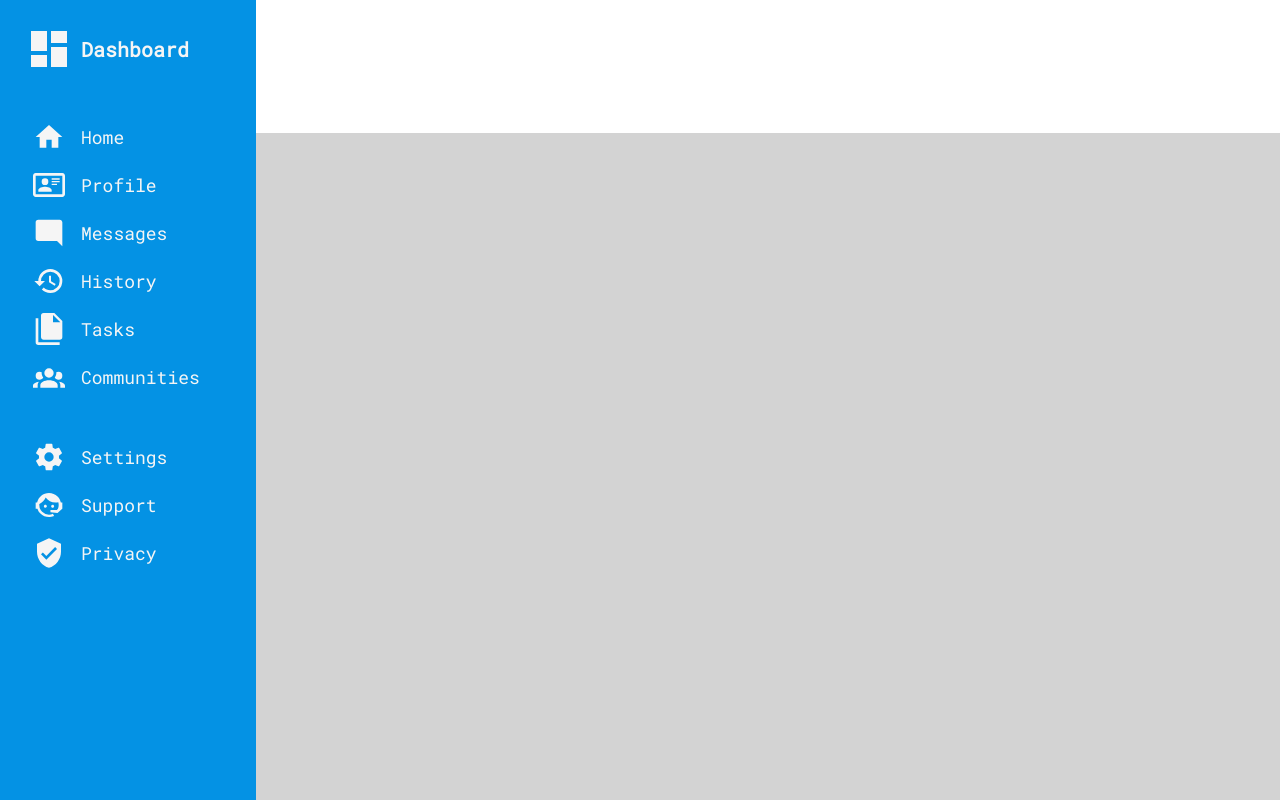
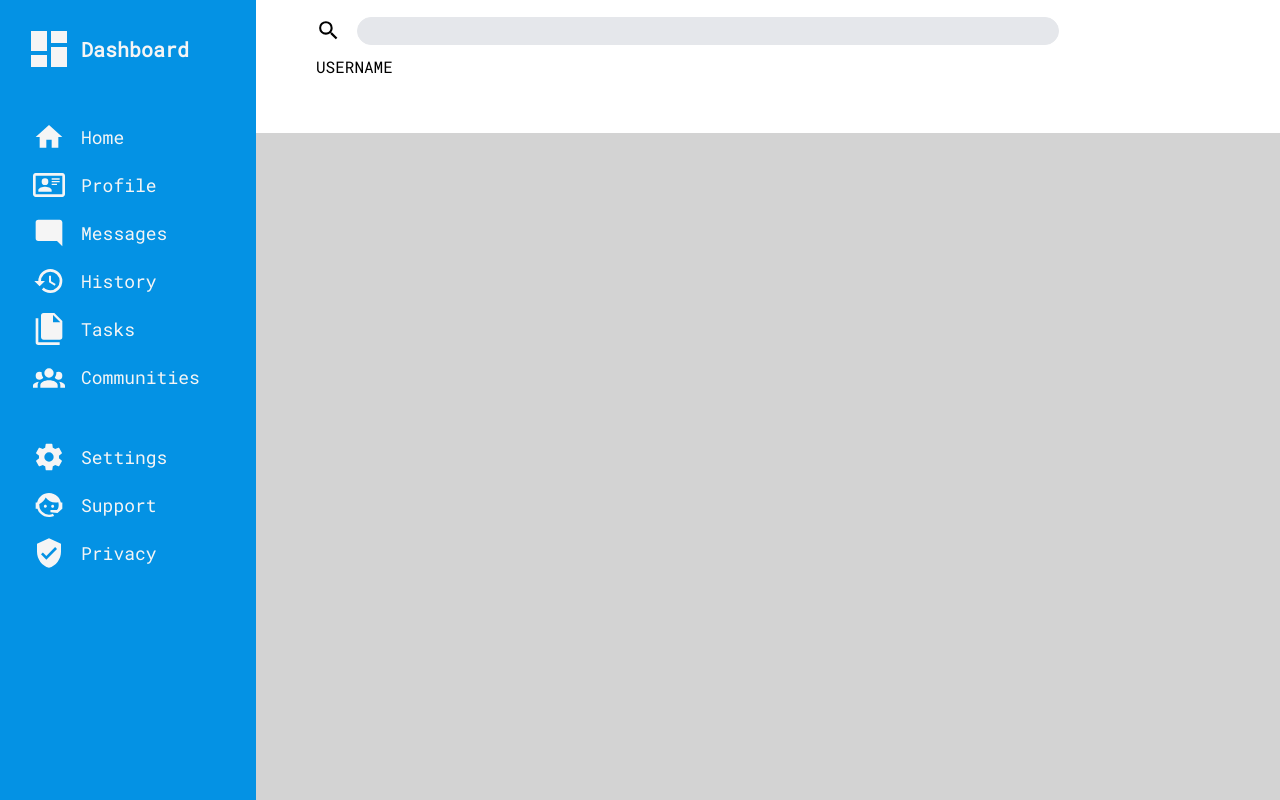
Before and after one commit to jumpyguest/admin-dashboard, a plain HTML site: page index.html in a window 1280 px wide. Drawn offline with Linux system fonts and the light colour scheme.

Commit message:
Implement search bar in header

```diff
--- a/index.html
+++ b/index.html
@@ -8,7 +8,15 @@
 </head>
 <body>
     <div class="container">
-        <div class="header"></div>
+        <div class="header">
+            <div class="search-bar">
+                <svg xmlns="http://www.w3.org/2000/svg" viewBox="0 0 24 24" class="search-icon"><title>magnify</title><path d="M9.5,3A6.5,6.5 0 0,1 16,9.5C16,11.11 15.41,12.59 14.44,13.73L14.71,14H15.5L20.5,19L19,20.5L14,15.5V14.71L13.73,14.44C12.59,15.41 11.11,16 9.5,16A6.5,6.5 0 0,1 3,9.5A6.5,6.5 0 0,1 9.5,3M9.5,5C7,5 5,7 5,9.5C5,12 7,14 9.5,14C12,14 14,12 14,9.5C14,7 12,5 9.5,5Z" /></svg>
+                <input type="text" id="search" name="search" value="" size="80" maxlength="150">
+            </div>
+            <div class="username-field">
+                USERNAME
+            </div>
+        </div>
         <div class="sidebar">
             <div class="dashboard-header">
                 <svg xmlns="http://www.w3.org/2000/svg" viewBox="0 0 24 24" class="dash-icon"><title>view-dashboard</title><path d="M13,3V9H21V3M13,21H21V11H13M3,21H11V15H3M3,13H11V3H3V13Z" /></svg>
--- a/style.css
+++ b/style.css
@@ -14,6 +14,23 @@
 
 .header {
     grid-column: 2 / 3;
+    display: grid;
+    grid-template-columns: 3fr 2fr;
+    grid-template-rows: 1fr 2fr;
+    padding: 15px 60px;
+    gap: 10px;
+}
+
+.search-bar {
+    grid-row: 1 / 2;
+    grid-column: 1 / 2;
+    display: flex;
+    gap: 16px;
+    flex-direction: row;
+}
+
+.username-field {
+    grid-row: 2 / 3;
 }
 
 .sidebar {
@@ -85,6 +102,12 @@ a {
     fill: whitesmoke;
 }
 
+.search-icon {
+    height: 25px;
+    width: 25px;
+    align-self: center;
+}
+
 .icon {
     fill: whitesmoke;
 }
@@ -95,11 +118,21 @@ a {
 }
 
 @font-face {
-    font-family: Roboto-Regular;
-    src: url(./font/Roboto-Regular.ttf);
-}
-
-@font-face {
     font-family: RobotoMono-Regular;
     src: url(./font/RobotoMono-Regular.ttf);
 }
+
+input {
+    border-radius: 14px;
+    height: 2em;
+    border: 1px solid #E5E7EB;
+    background-color: #E5E7EB;
+    align-self: center;
+    padding: 12px 16px;
+    font-size: 14px;
+}
+
+input:focus {
+    outline-style: none;
+    /* outline-color: cornflowerblue; */
+}
```
